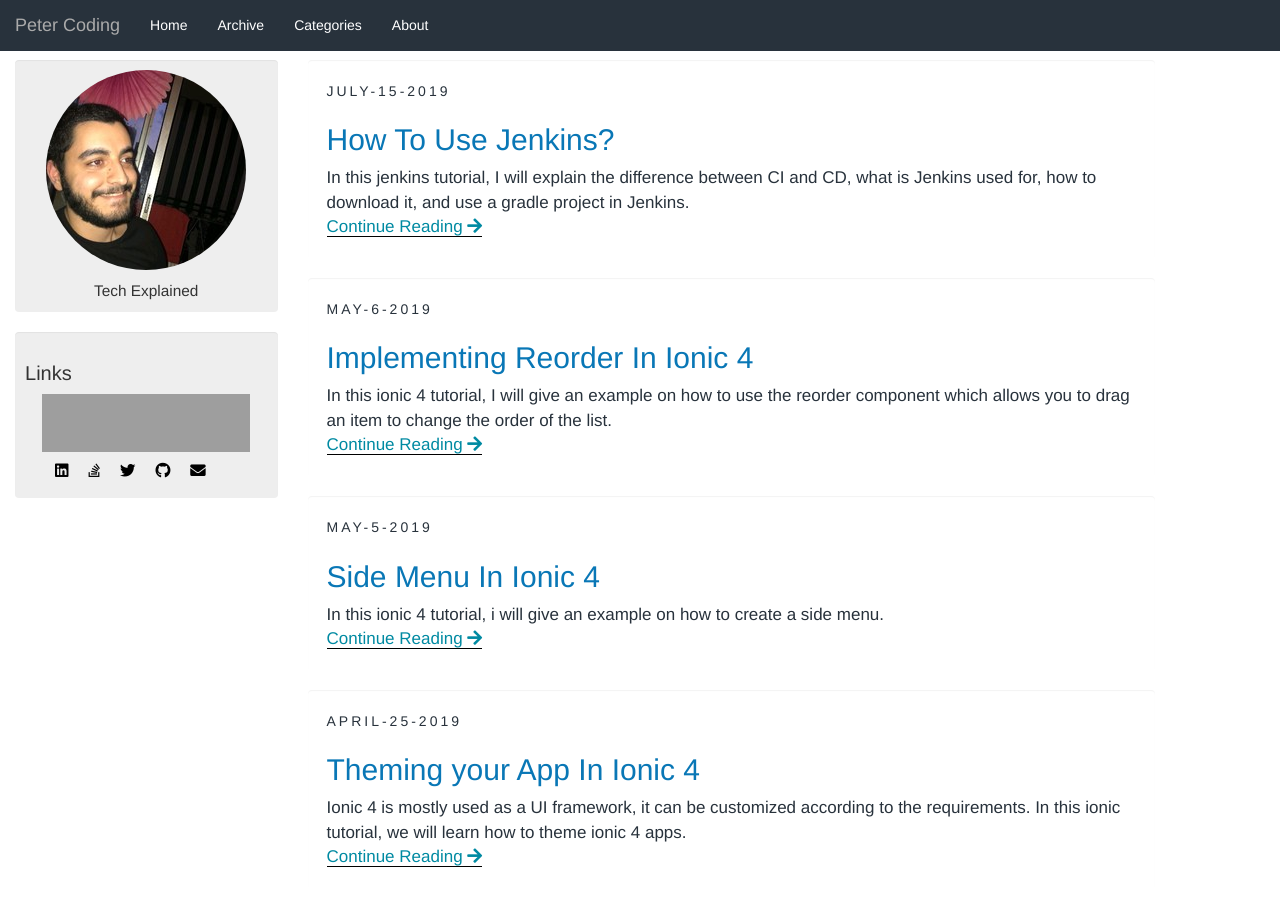
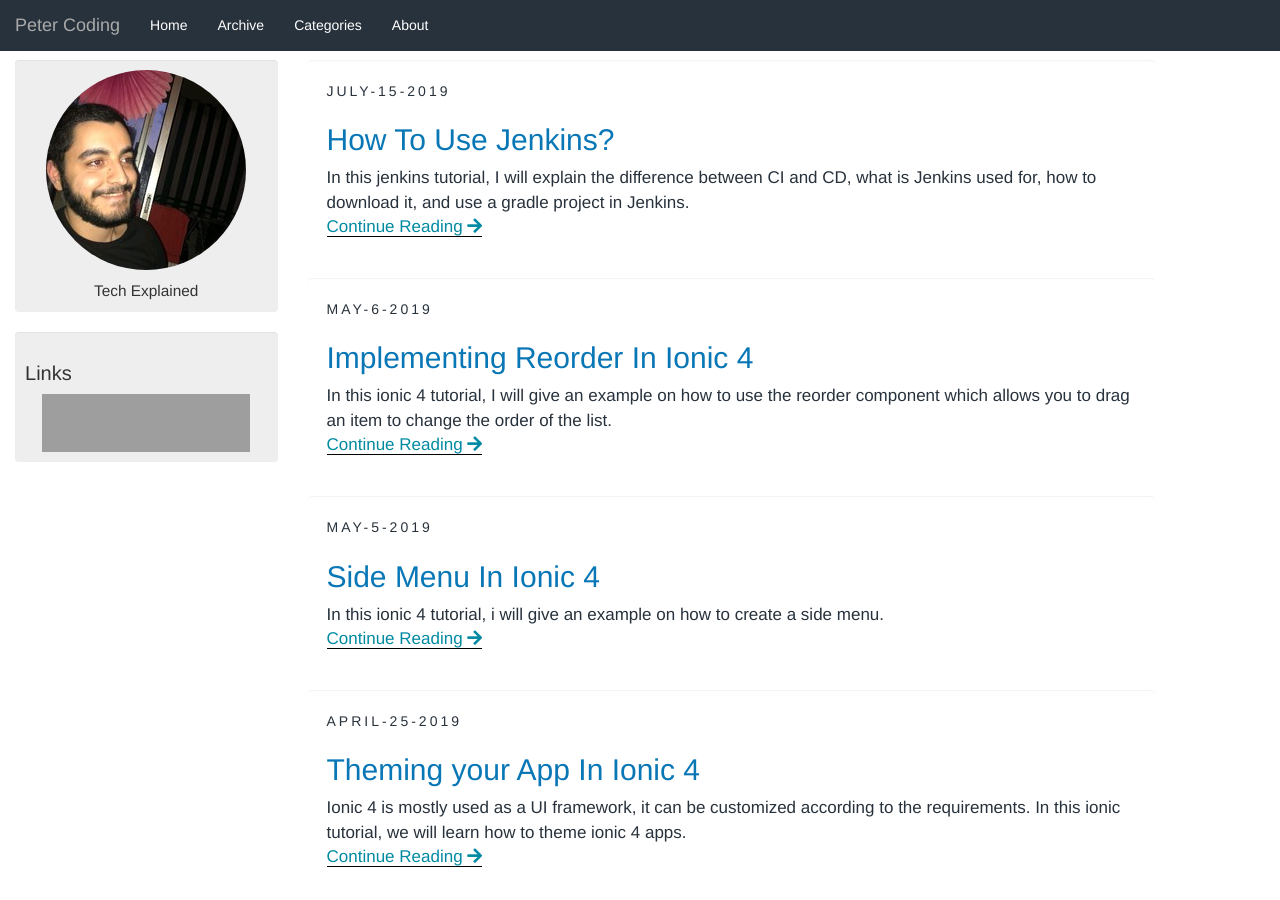
Before and after one commit to aximilli1212/peterhdd.github.io, a Jekyll site: the page built from index.html, in a window 1280 px wide and 900 px high. Built offline with Jekyll 4.4.1, drawn with Linux system fonts in a browser that asks for light colours; nearby versions of some CDN libraries; the list of posts is cut into pages by our own code; comment, search, counter and statistics services are not loaded; grey boxes are pictures that could not be loaded.

Commit message:
update sidebar

```diff
--- a/_includes/sidebar.html
+++ b/_includes/sidebar.html
@@ -58,7 +58,10 @@
 </div>
 
 <div class="sidebar well">
-    {% include links-list.html %}
+    {% assign trans = site.data.values[site.lan] %}
+    <h1>{{ trans.links }}</h1>
+    {% include stackOverFlowFlair.html %}
+  <div class="sc"></div>
 </div>
 {% if page.noad != 1 %}
 <script async src="https://pagead2.googlesyndication.com/pagead/js/adsbygoogle.js"></script>
```
